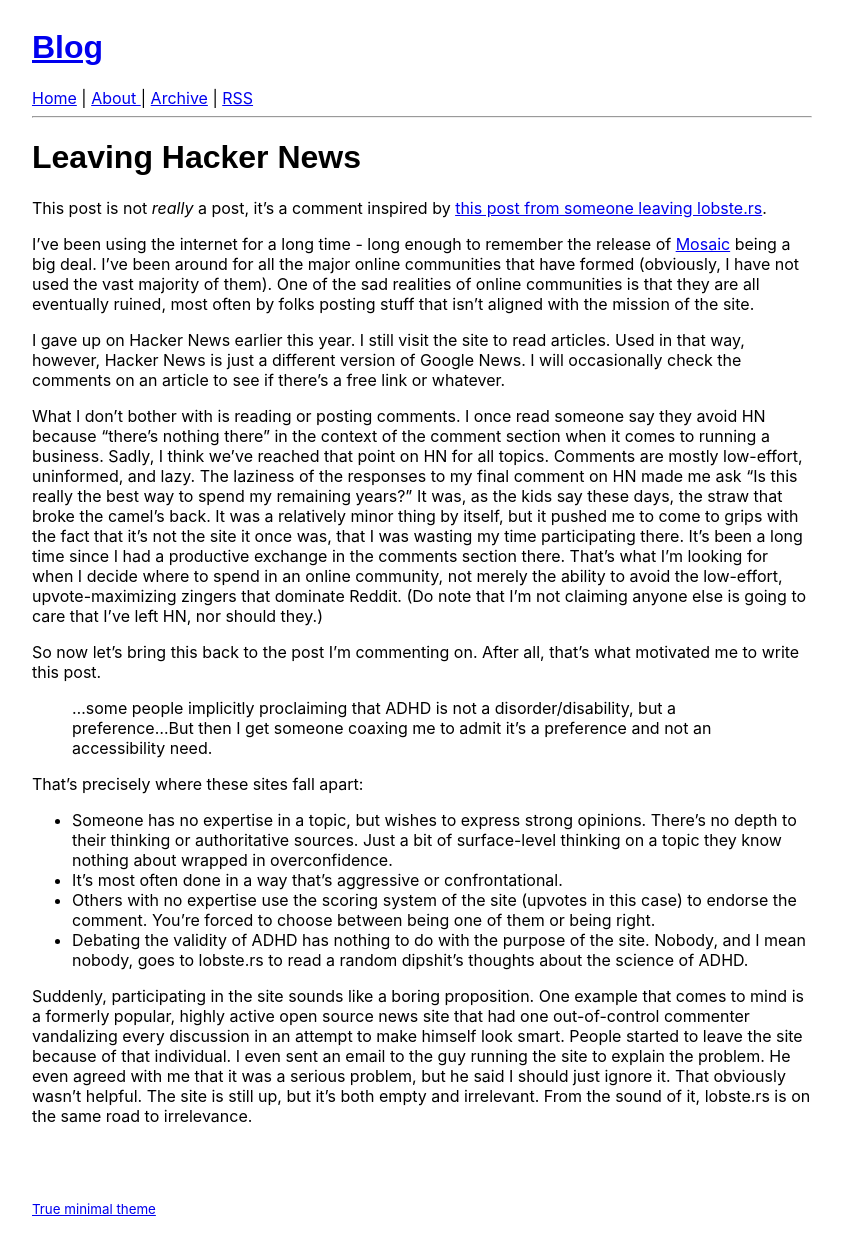
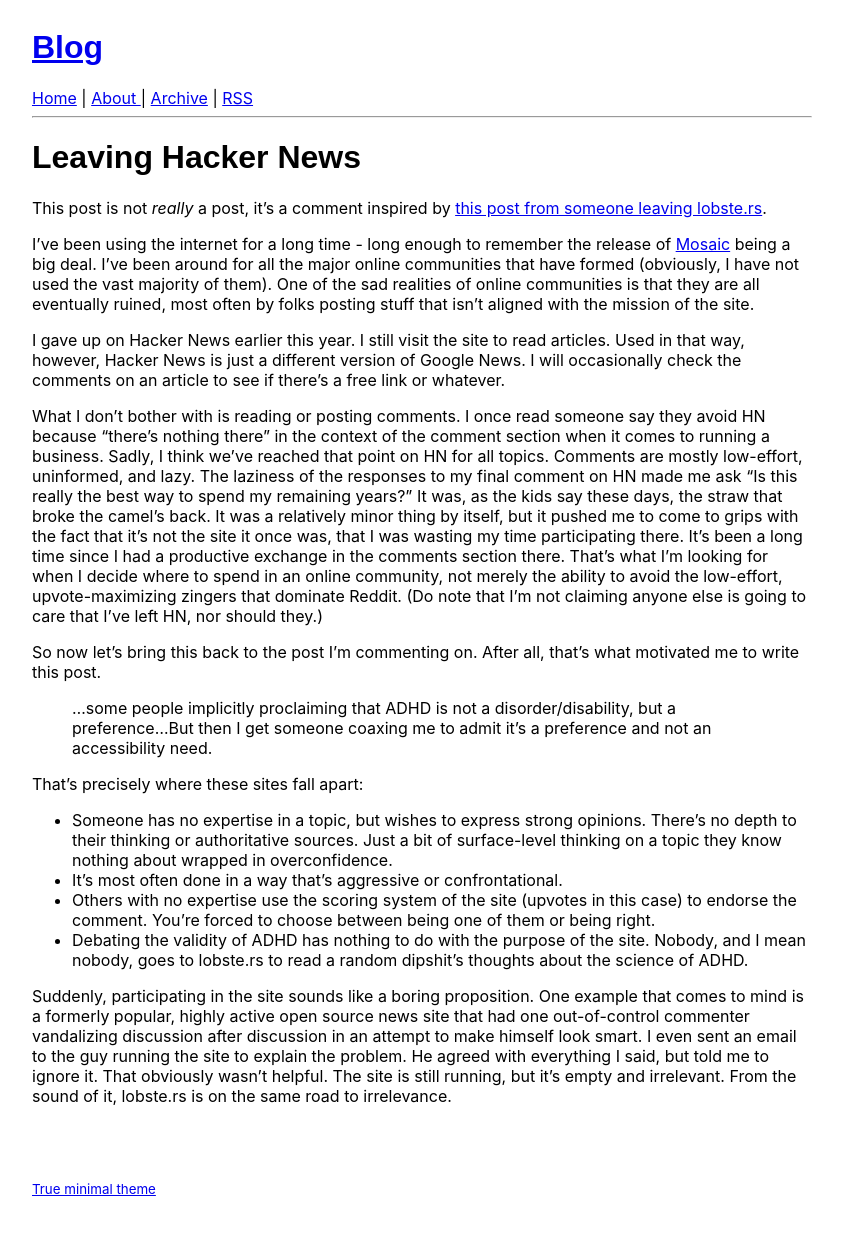
Before and after one commit to bachmeil/the-blog, a Jekyll site: the page built from _posts/2026-07-12-left-hacker-news.md, in a window 1280 px wide. Shown: the whole page, without its empty margins (218-1061 px from the left). Built offline with Jekyll 4.4.1, drawn with Linux system fonts in a browser that asks for light colours.

Commit message:
Post on leaving lobste.rs

```diff
--- a/_posts/2026-07-12-left-hacker-news.md
+++ b/_posts/2026-07-12-left-hacker-news.md
@@ -21,4 +21,4 @@
 - Others with no expertise use the scoring system of the site (upvotes in this case) to endorse the comment. You're forced to choose between being one of them or being right.
 - Debating the validity of ADHD has nothing to do with the purpose of the site. Nobody, and I mean nobody, goes to lobste.rs to read a random dipshit's thoughts about the science of ADHD.
 
-Suddenly, participating in the site sounds like a boring proposition. One example that comes to mind is a formerly popular, highly active open source news site that had one out-of-control commenter vandalizing every discussion in an attempt to make himself look smart. People started to leave the site because of that individual. I even sent an email to the guy running the site to explain the problem. He even agreed with me that it was a serious problem, but he said I should just ignore it. That obviously wasn't helpful. The site is still up, but it's both empty and irrelevant. From the sound of it, lobste.rs is on the same road to irrelevance.
+Suddenly, participating in the site sounds like a boring proposition. One example that comes to mind is a formerly popular, highly active open source news site that had one out-of-control commenter vandalizing discussion after discussion in an attempt to make himself look smart. I even sent an email to the guy running the site to explain the problem. He agreed with everything I said, but told me to ignore it. That obviously wasn't helpful. The site is still running, but it's empty and irrelevant. From the sound of it, lobste.rs is on the same road to irrelevance.
```
